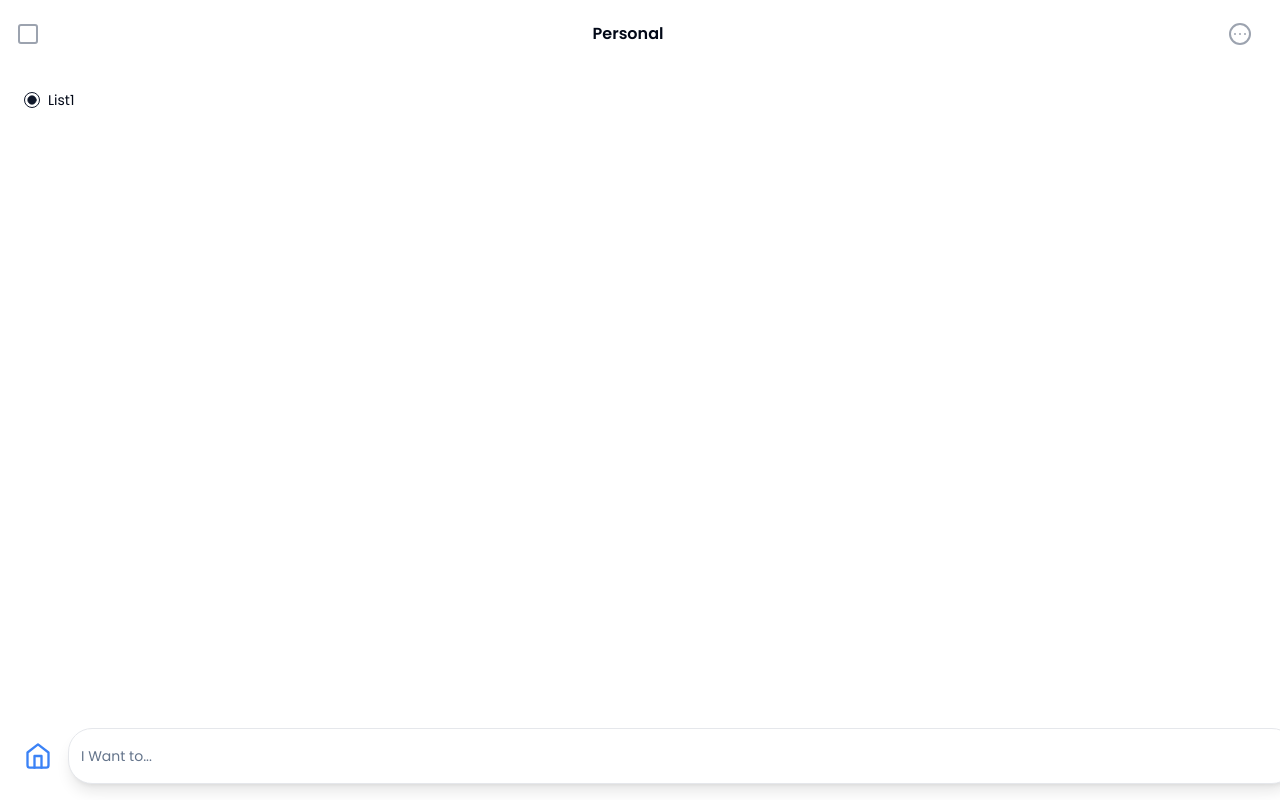
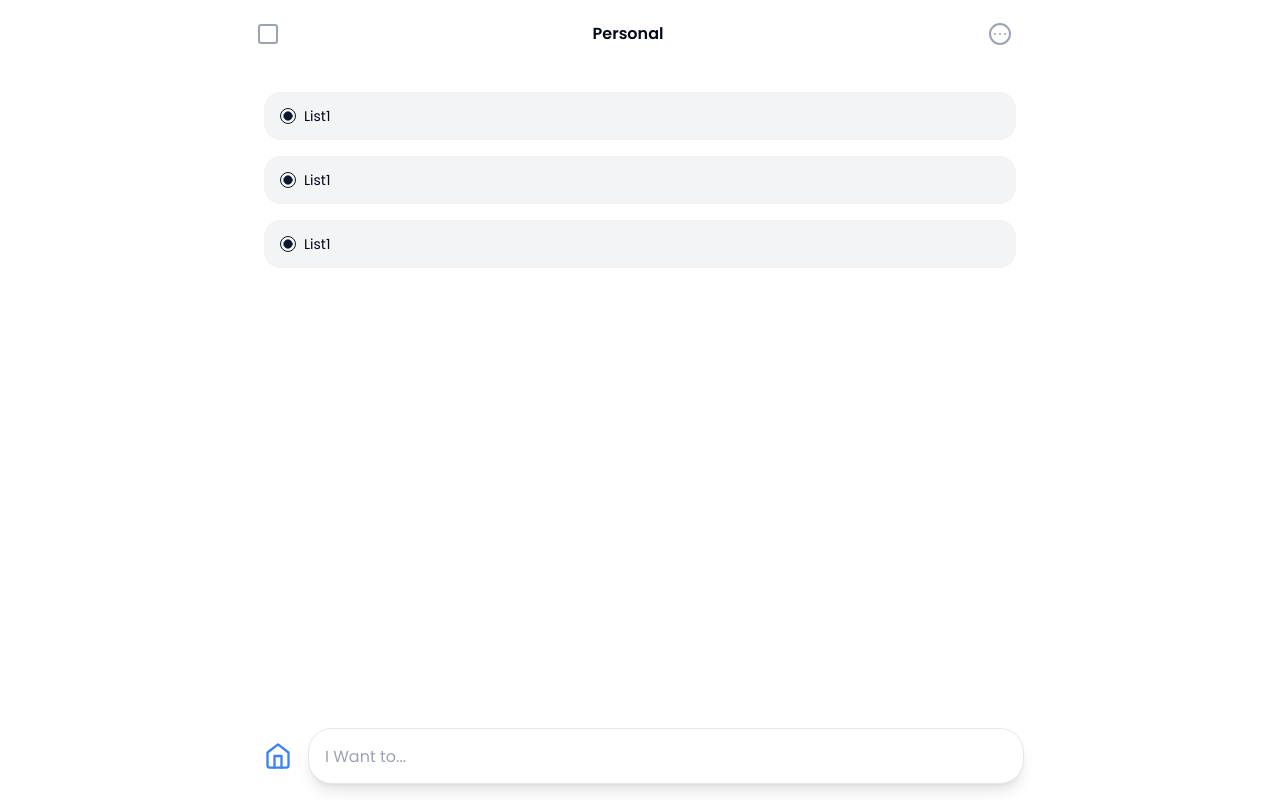
Before and after one commit to hamzabenarfa/Task-do, a Next.js app in the folder my-app/: page /home in a window 1280 px wide. Built offline with nearby package versions, Linux system fonts and the light colour scheme.

Commit message:
refactor menu

```diff
--- a/my-app/app/(main)/(routes)/(dashboard)/(home)/[list]/page.tsx
+++ b/my-app/app/(main)/(routes)/(dashboard)/(home)/[list]/page.tsx
@@ -10,16 +10,32 @@ interface DynamicListProps {
 
 const DynamicList = ({params}:DynamicListProps) => {
     return (
-        <div>
+        <div className="lg:mx-40 xl:mx-60 min-h-screen flex flex-col justify-between">
+            <div className="">
             <Header title="Personal"/>
-        <main className="p-6">
+            <main className="p-6 space-y-4">
                 <RadioGroup defaultValue="option-one">
-          <div className="flex items-center space-x-2">
+                <div className="flex items-center space-x-2 bg-gray-100 p-4 rounded-2xl">
                     <RadioGroupItem value="option-one" id="option-one" />
-            <Label htmlFor="option-one" className="font-light">List1</Label>
+                    <Label htmlFor="option-one" className="font-light ">List1</Label>
+                </div>
+                </RadioGroup>
+                <RadioGroup defaultValue="option-one">
+                <div className="flex items-center space-x-2 bg-gray-100 p-4 rounded-2xl">
+                    <RadioGroupItem value="option-one" id="option-one" />
+                    <Label htmlFor="option-one" className="font-light ">List1</Label>
+                </div>
+                </RadioGroup>
+                <RadioGroup defaultValue="option-one">
+                <div className="flex items-center space-x-2 bg-gray-100 p-4 rounded-2xl">
+                    <RadioGroupItem value="option-one" id="option-one" />
+                    <Label htmlFor="option-one" className="font-light ">List1</Label>
                 </div>
                 </RadioGroup>
             </main>
+
+            </div>
+
             <Menu updateData={()=>{return;}}/>
 
          </div>
--- a/my-app/app/(main)/(routes)/(dashboard)/(home)/_component/menu.tsx
+++ b/my-app/app/(main)/(routes)/(dashboard)/(home)/_component/menu.tsx
@@ -3,7 +3,7 @@ import Link from "next/link";
 
 const Menu = () => {
     return (
-        <div className="fixed bottom-0 left-0 w-full flex items-center justify-evenly
+        <div className=" flex items-center justify-evenly
                         m-4 border p-2  border-gray-100 shadow-lg rounded-3xl">
             <div className="flex items-center justify-center flex-col text-blue-500 ">
              <Link href="myday"><Shell size={24} /></Link>
@@ -22,7 +22,8 @@ const Menu = () => {
                 <p className="text-xs fony-bold">Calendar</p>
             </div>
         </div>
-     );
+
+    );
 }
 
 export default Menu;
--- a/my-app/app/(main)/(routes)/(dashboard)/(home)/page.tsx
+++ b/my-app/app/(main)/(routes)/(dashboard)/(home)/page.tsx
@@ -4,9 +4,11 @@ import Search from "./_component/search";
 
 const Home = () => {
   return (
-    <div className="lg:mx-40 xl:mx-60 ">
-      <Search />
-      <MyList />
+    <div className="lg:mx-40 xl:mx-60 min-h-screen flex flex-col justify-between">
+      <div>
+        <Search />
+        <MyList />
+      </div>
       <Menu />
     </div>
   );
--- a/my-app/app/(main)/(routes)/(dashboard)/_components/menu.tsx
+++ b/my-app/app/(main)/(routes)/(dashboard)/_components/menu.tsx
@@ -21,10 +21,10 @@ const Menu = ({updateData}:MenuProps) => {
         })
     };
     return (
-    <div className="fixed bottom-0 left-0 w-full flex items-center justify-center m-4 pt-2 ">
+    <div className=" flex items-center justify-center m-4 pt-2 ">
        <Link href="/"> <Home size={28} className="text-blue-500 ml-2 " /></Link>
-        <Input type="search"
-               className="border border-gray-200 shadow-lg h-14 rounded-3xl ml-4"
+        <input type="search"
+               className="border border-gray-200 px-4 shadow-lg h-14 rounded-3xl ml-4 w-full  "
                placeholder="I Want to..."
                value={task}
                onChange={handleTaskChange}
--- a/my-app/app/(main)/(routes)/(dashboard)/all-tasks/page.tsx
+++ b/my-app/app/(main)/(routes)/(dashboard)/all-tasks/page.tsx
@@ -5,7 +5,7 @@ import Menu from "../_components/menu";
 const AllTasks = () => {
 
   return (
-    <div>
+    <div className="min-h-screen flex flex-col justify-between">
       <Header title="ALL TASKS"/>
       {/* <Main /> */}
         <Menu updateData={()=>""} />
--- a/my-app/app/(main)/(routes)/(dashboard)/calendar/page.tsx
+++ b/my-app/app/(main)/(routes)/(dashboard)/calendar/page.tsx
@@ -1,10 +1,13 @@
 "use client";
 
+import Header from "../_components/header";
 import Menu from "../_components/menu";
 
 const Calendar = () => {
   return (
-    <div>
+    <div className="min-h-screen flex flex-col justify-between">
+        <Header title="Calander"/>
+
         <Menu updateData={()=>""} />
     </div>
   );
--- a/my-app/app/(main)/(routes)/(dashboard)/myday/page.tsx
+++ b/my-app/app/(main)/(routes)/(dashboard)/myday/page.tsx
@@ -11,9 +11,11 @@ const MyDay = () => {
     setMainData(newData);
   };
   return (
-    <div>
+    <div className="min-h-screen flex flex-col justify-between">
+      <div>
       <Header title="MY DAY"/>
       <Main data={mainData} />
+      </div>
       <Menu updateData={updateMainData}/>
     </div>
   );
--- a/my-app/app/(main)/(routes)/(dashboard)/next-week/page.tsx
+++ b/my-app/app/(main)/(routes)/(dashboard)/next-week/page.tsx
@@ -4,7 +4,7 @@ import Header from "../_components/header";
 import Menu from "../_components/menu";
 const nextweek = () => {
   return (
-    <div>
+    <div className="min-h-screen flex flex-col justify-between">
       <Header title="NEXT 7 DAYS"/>
       {/* <Main /> */}
         <Menu updateData={()=>""} />
```
Lines whose indentation alone changed are shown as unchanged.
